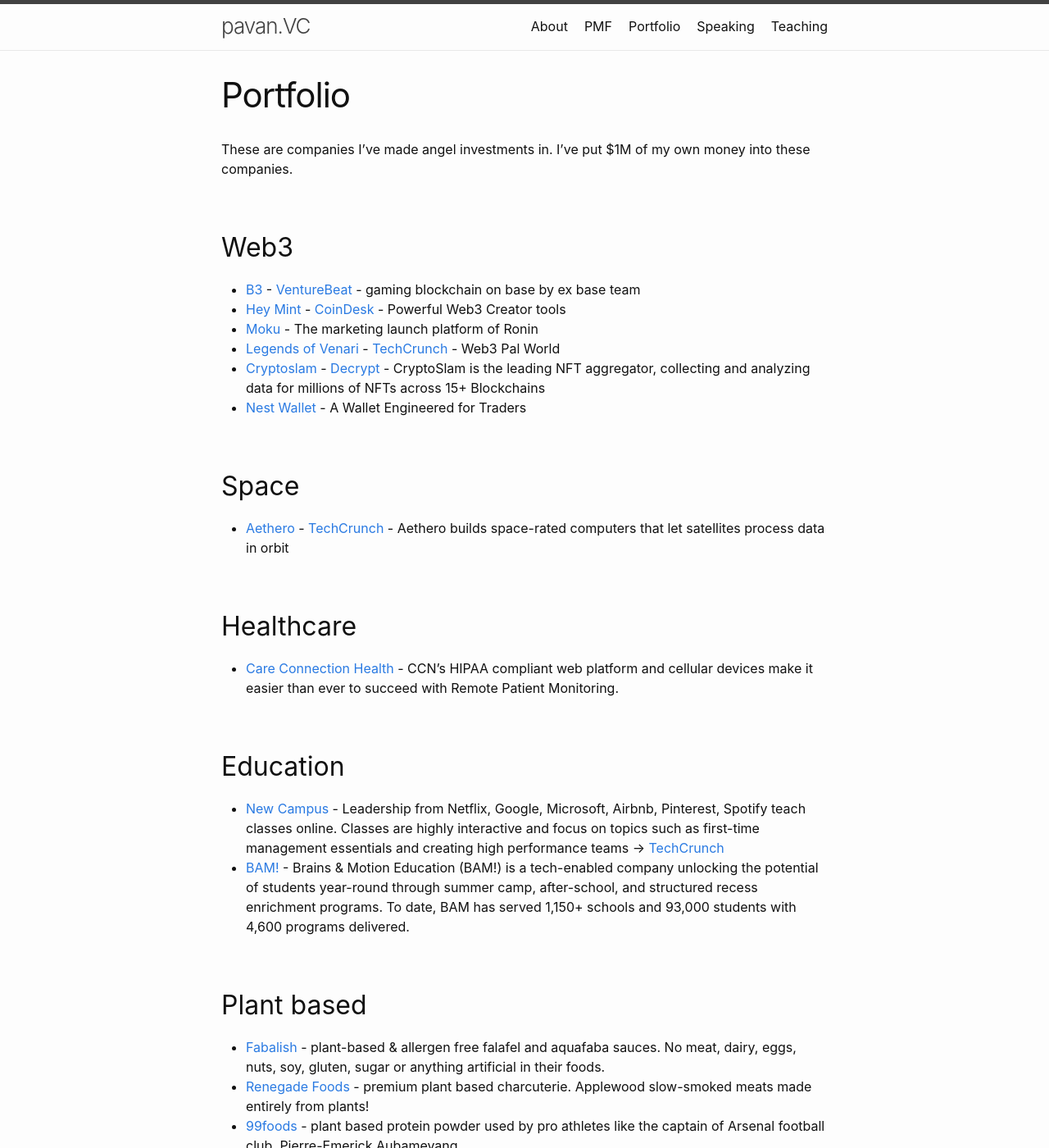
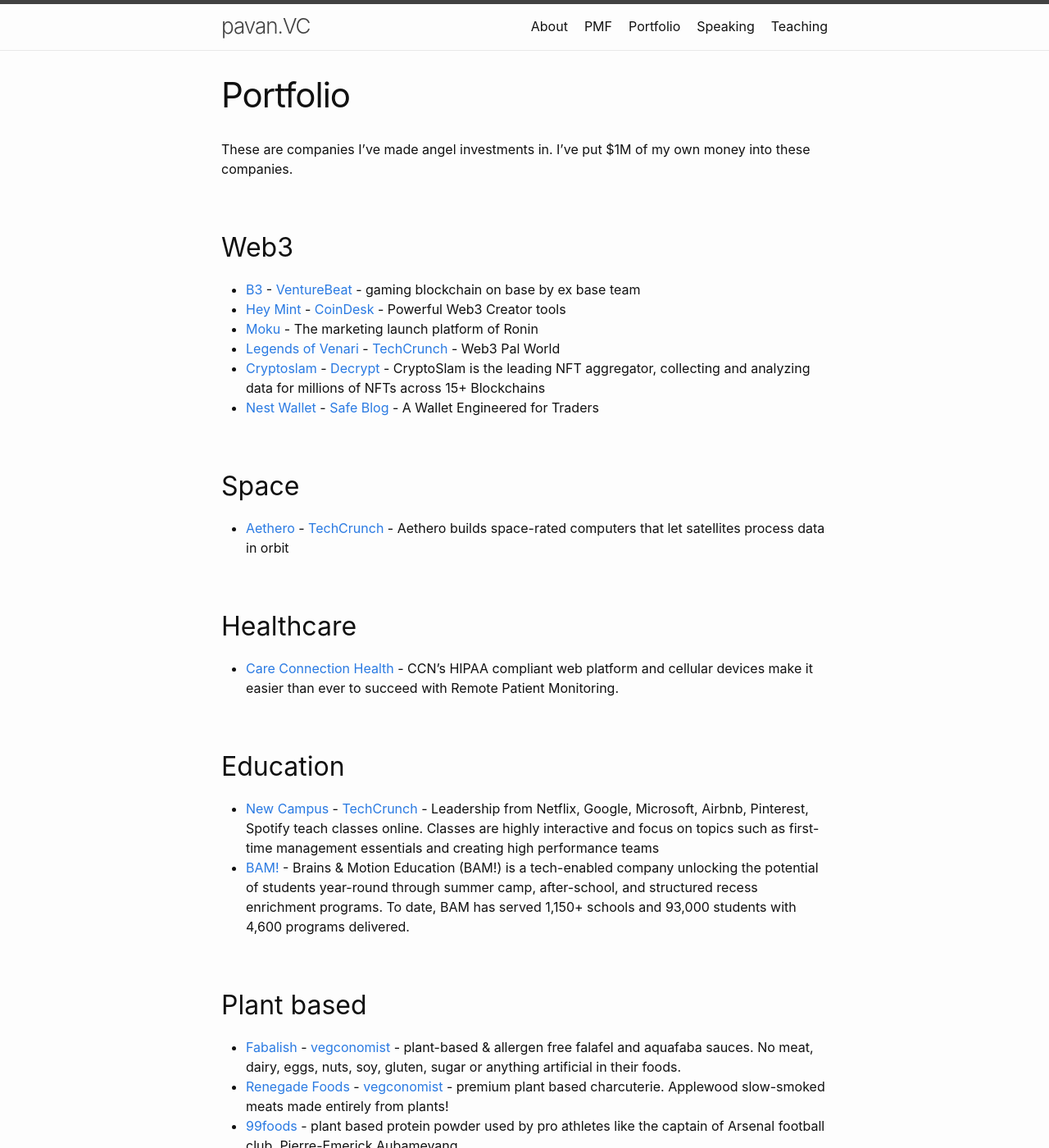
Before and after one commit to katpavan/katpavan.github.io, a Jekyll site: the page built from portfolio.md, in a window 1280 px wide and 1400 px high. Shown: the whole window at 82% size. Built offline with Jekyll 4.4.1, drawn with Linux system fonts in a browser that asks for light colours.

Commit message:
Update portfolio.md

```diff
--- a/portfolio.md
+++ b/portfolio.md
@@ -13,7 +13,7 @@
 - [Moku](https://x.com/Moku_HQ/status/1805407187482640642) - The marketing launch platform of Ronin
 - [Legends of Venari](https://legendsofvenari.com/) - [TechCrunch](https://techcrunch.com/2022/11/09/say-hello-to-the-newest-crypto-startups-from-web3-accelerator-alliance-daos-demo-day/) - Web3 Pal World
 - [Cryptoslam](https://cryptoslam.io/) - [Decrypt](https://decrypt.co/211547/solana-nft-sales-skyrocket-ethereum-monthly-volume) - CryptoSlam is the leading NFT aggregator, collecting and analyzing data for millions of NFTs across 15+ Blockchains
-- [Nest Wallet](https://nestwallet.xyz/) - A Wallet Engineered for Traders
+- [Nest Wallet](https://nestwallet.xyz/) - [Safe Blog](https://safe.global/blog/safe-case-2-digital-ownership-in-your-pocket) - A Wallet Engineered for Traders
 
 ## Space
 - [Aethero](https://aethero.com/) - [TechCrunch](https://techcrunch.com/2024/07/02/computing-and-shielding-startups-join-forces-to-put-ai-capable-chips-in-space/) - Aethero builds space-rated computers that let satellites process data in orbit
@@ -24,13 +24,13 @@
 
 ## Education
 
-- [New Campus](https://newcampus.co) - Leadership from Netflix, Google, Microsoft, Airbnb, Pinterest, Spotify teach classes online. Classes are highly interactive and focus on topics such as first-time management essentials and creating high performance teams -> [TechCrunch](https://techcrunch.com/2021/07/20/newcampus-wants-to-train-the-first-time-managers-within-southeast-asias-tech-giants/)
+- [New Campus](https://newcampus.co) - [TechCrunch](https://techcrunch.com/2021/07/20/newcampus-wants-to-train-the-first-time-managers-within-southeast-asias-tech-giants/) - Leadership from Netflix, Google, Microsoft, Airbnb, Pinterest, Spotify teach classes online. Classes are highly interactive and focus on topics such as first-time management essentials and creating high performance teams
 - [BAM!](https://www.brains-and-motion.com/) - Brains & Motion Education (BAM!) is a tech-enabled company unlocking the potential of students year-round through summer camp, after-school, and structured recess enrichment programs. To date, BAM has served 1,150+ schools and 93,000 students with 4,600 programs delivered.
 
 ## Plant based
 
-- [Fabalish](https://www.fabalish.com) - plant-based & allergen free falafel and aquafaba sauces. No meat, dairy, eggs, nuts, soy, gluten, sugar or anything artificial in their foods.
-- [Renegade Foods](https://renegadefoods.com/) - premium plant based charcuterie. Applewood slow-smoked meats made entirely from plants!
+- [Fabalish](https://www.fabalish.com) - [vegconomist](https://vegconomist.com/food-and-beverage/egg-alternatives/crafty-counter-fabalish-first-ever-vegan-deviled-eggs/) - plant-based & allergen free falafel and aquafaba sauces. No meat, dairy, eggs, nuts, soy, gluten, sugar or anything artificial in their foods.
+- [Renegade Foods](https://renegadefoods.com/) - [vegconomist](https://vegconomist.com/company-news/renegade-foods-triples-production-capabilities/) - premium plant based charcuterie. Applewood slow-smoked meats made entirely from plants!
 - [99foods](https://99foods.io/) - plant based protein powder used by pro athletes like the captain of Arsenal football club, Pierre-Emerick Aubameyang.
 
 ## Pivoting
```
